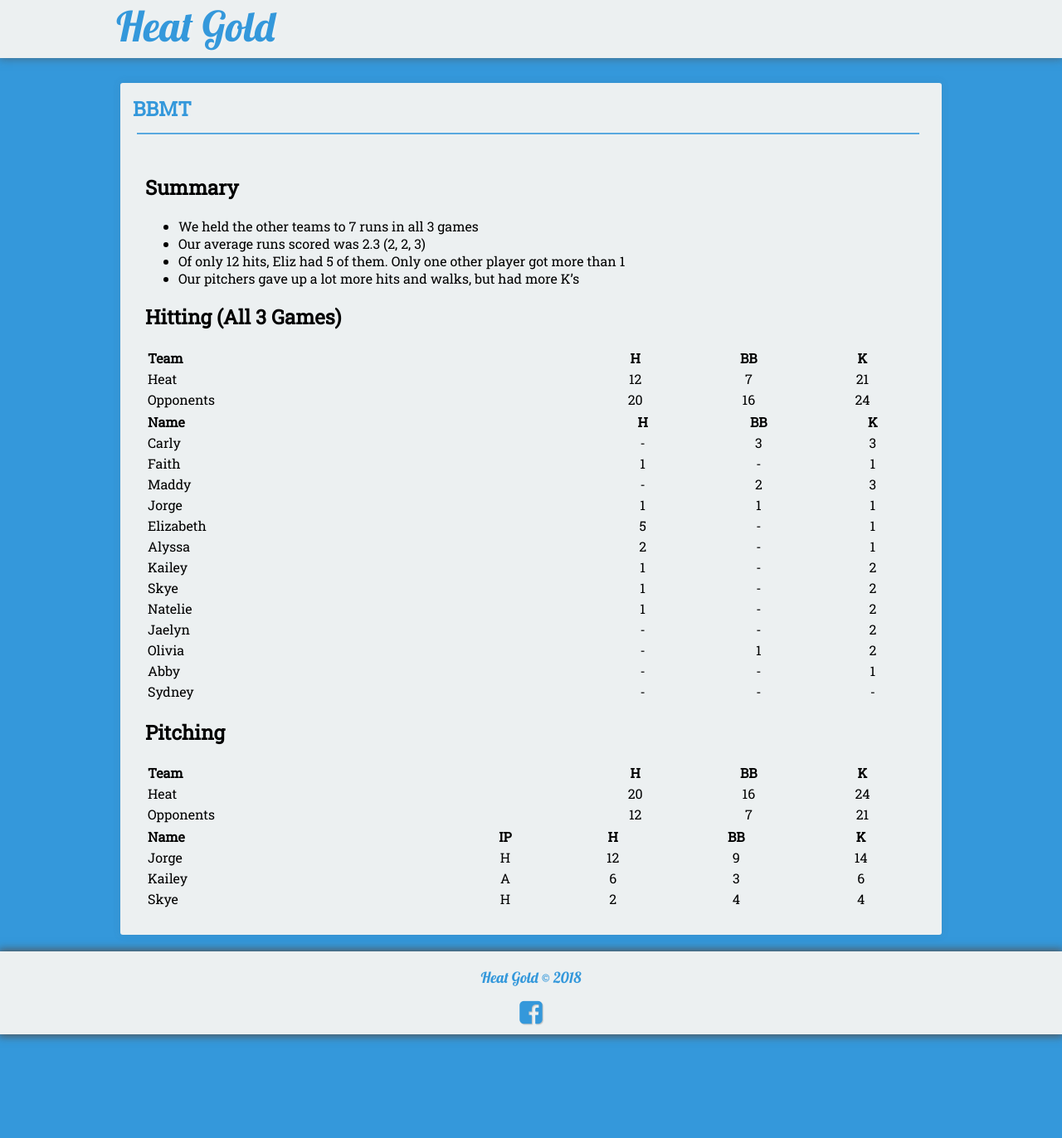
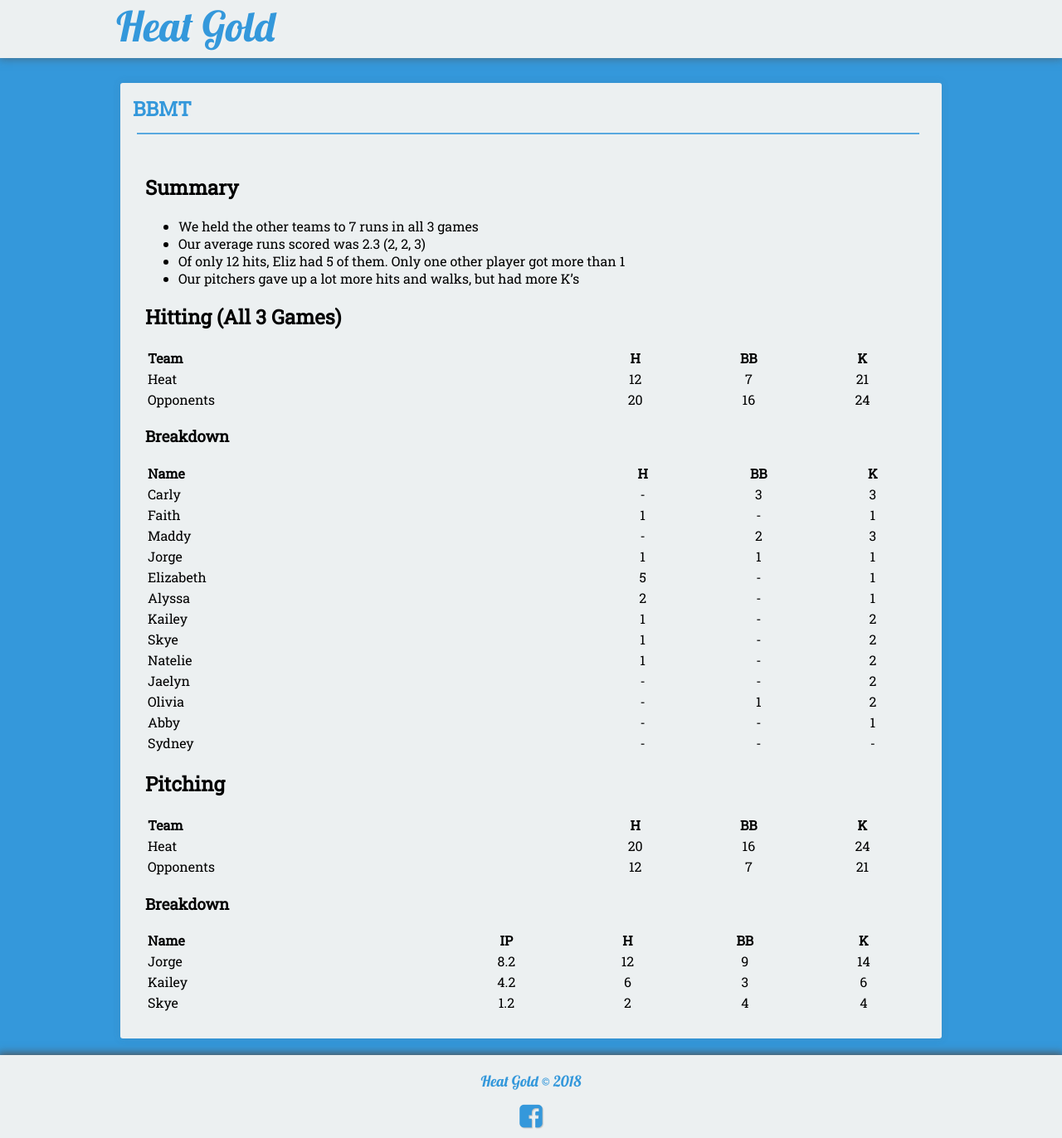
Before and after one commit to seanmerrow/ecf, a Jekyll site: the page built from bbmt.md, in a window 1280 px wide. Shown: the whole page at 83% size. Built offline with Jekyll 4.4.1, drawn with Linux system fonts in a browser that asks for light colours; nearby versions of some CDN libraries; our own code applies the rules of GitHub Pages for plain Markdown files.

Commit message:
Update bbmt.md

```diff
--- a/bbmt.md
+++ b/bbmt.md
@@ -15,6 +15,9 @@ title:  "BBMT"
 |:---------|:---:|:---:|:----:|
 |Heat      |12	 |7	   |21    |
 |Opponents |20	 |16   |24    |
+
+
+### Breakdown
 
 
 |Name      |H    |BB   |K     |
@@ -42,8 +45,11 @@ title:  "BBMT"
 |Opponents |12   |7    |21   |
 
 
+### Breakdown
+
+
 |Name      | IP  | H   | BB  | K   |
 |:---------|:---:|:---:|:---:|:---:|
-| Jorge    |H    |12   |9    |14   |
-| Kailey   |A    |6    |3    |6    |
-| Skye     |H    |2    |4    |4    |
+| Jorge    |8.2  |12   |9    |14   |
+| Kailey   |4.2  |6    |3    |6    |
+| Skye     |1.2  |2    |4    |4    |
```
